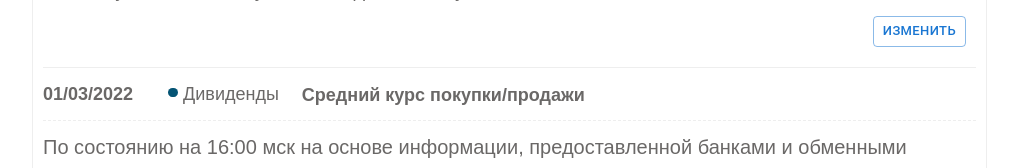
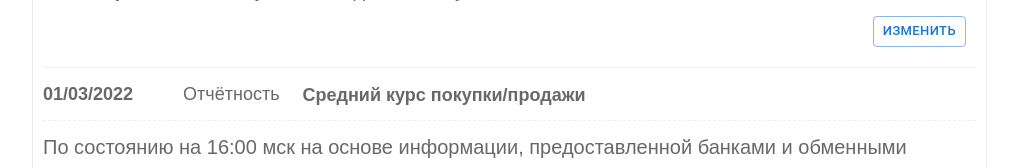
Before and after one commit to koras/moexbox, a React (Create React App) app: page /crypto/1 in a window 1280 px wide. Shown: the part 857-1025 px from the top of the page, without its empty margins (253-1271 px from the left). Built offline with nearby package versions, Linux system fonts and the light colour scheme.

Commit message:
форма, сохранения записей

```diff
--- a/src/stories/storeNews.js
+++ b/src/stories/storeNews.js
@@ -1,88 +1,91 @@
-
 //import { observable,autorun, makeObservable, computed, action }  from "mobx"
-
 
 import { makeAutoObservable } from "mobx";
 
-import moment from 'moment';
+import moment from "moment";
 //import _ from "lodash";
 
 class storeNews {
-
   constructor() {
     makeAutoObservable(this);
- }
+  }
+  // объект для редактирования
+  eventNew = {};
+
   news = [
     {
       id: 100,
       event: "Сплит акций",
       type: "split",
-      typeId: "2",
+      typeId: 8,
       source: "https://ru.investing.com/analysis/article-200298747",
-      url:'split-couple-actii',
-      title_url: 'split-acti',
-      instrument:{
+      url: "split-couple-actii",
+      title_url: "split-acti",
+      instrument: {
         id: 1111,
-        name: 'Биткоин',
+        name: "Биткоин",
         price: 150,
-        type: 'crypto',
+        type: "crypto",
         change: "+10",
-        ticker: 'btc',
-        currency: "$"
+        ticker: "btc",
+        currency: "$",
       },
-      ticker: 'btc',
+      ticker: "btc",
       date: "01/03/2022",
       title: "Рыба конь, вперёд гармонь",
       text: "Сайт рыбатекст поможет дизайнеру, верстальщику, вебмастеру сгенерировать несколько абзацев более менее осмысленного текста рыбы на русском языке, а начинающему оратору отточить навык публичных выступлений в домашних условиях.",
-      fulltext: "<p>Российский фондовый рынок после обвала в первой половине месяца завершает октябрь заметным повышением.</p> <br><br>Индикатор Мосбиржи подскочил почти на 11%Российский фондовый рынок после обвала в первой половине месяца завершает октябрь заметным повышением. Индикатор Мосбиржи подскочил почти на 11%Российский фондовый рынок после обвала в первой половине месяца завершает октябрь заметным повышением. Индикатор Мосбиржи подскочил почти на 11%Российский фондовый рынок после обвала в первой половине месяца завершает октябрь заметным повышением. Индикатор Мосбиржи подскочил почти на 11%Российский фондовый рынок после обвала в первой половине месяца завершает октябрь заметным повышением. Индикатор Мосбиржи подскочил почти на 11%Российский фондовый рынок после обвала в первой половине месяца завершает октябрь заметным повышением. Индикатор Мосбиржи подскочил почти на 11%",
+      fulltext:
+        "<p>Российский фондовый рынок после обвала в первой половине месяца завершает октябрь заметным повышением.</p> <br><br>Индикатор Мосбиржи подскочил почти на 11%Российский фондовый рынок после обвала в первой половине месяца завершает октябрь заметным повышением. Индикатор Мосбиржи подскочил почти на 11%Российский фондовый рынок после обвала в первой половине месяца завершает октябрь заметным повышением. Индикатор Мосбиржи подскочил почти на 11%Российский фондовый рынок после обвала в первой половине месяца завершает октябрь заметным повышением. Индикатор Мосбиржи подскочил почти на 11%Российский фондовый рынок после обвала в первой половине месяца завершает октябрь заметным повышением. Индикатор Мосбиржи подскочил почти на 11%Российский фондовый рынок после обвала в первой половине месяца завершает октябрь заметным повышением. Индикатор Мосбиржи подскочил почти на 11%",
       link: "https://journal.tinkoff.ru/invest-service/",
     },
     {
       id: 101,
-      event: "Дивиденды",
-      type: "dividend",
-      typeId: "3",
-      url:'dividend-couple',
+      event: "Отчётность",
+      type: "reporting",
+      typeId: 3,
+      url: "dividend-couple",
       source: "https://ru.investing.com/analysis/article-200298747",
-      title_url: 'dividends',
-      instrument:{
+      title_url: "dividends",
+      instrument: {
         id: 1111,
-        name: 'Биткоин',
-        type: 'crypto',
-        ticker: 'btc',
+        name: "Биткоин",
+        type: "crypto",
+        ticker: "btc",
         price: 140,
         change: "+10",
-        currency: "$"
+        currency: "$",
       },
-      ticker: 'btc',
+      ticker: "btc",
       date: "01/03/2022",
       title: " Cредний курс покупки/продажи",
       text: "По состоянию на 16:00 мск на основе информации, предоставленной банками и обменными пунктами Москвы, Cредний курс покупки/продажи наличного доллара составил 62,68/68 руб",
-      fulltext: "<p>Российский фондовый рынок после обвала в первой половине месяца завершает октябрь заметным повышением.</p> <p>Российский фондовый рынок после обвала в первой половине месяца завершает октябрь заметным повышением.</p> Российский фондовый рынок после обвала в первой половине месяца завершает октябрь заметным повышением. <br><br>Индикатор Мосбиржи подскочил почти на 11%Российский фондовый рынок после обвала в первой половине месяца завершает октябрь заметным повышением. Индикатор Мосбиржи подскочил почти на 11%Российский фондовый рынок после обвала в первой половине месяца завершает октябрь заметным повышением. Индикатор Мосбиржи подскочил почти на 11%Российский фондовый рынок после обвала в первой половине месяца завершает октябрь заметным повышением. Индикатор Мосбиржи подскочил почти на 11%Российский фондовый рынок после обвала в первой половине месяца завершает октябрь заметным повышением. Индикатор Мосбиржи подскочил почти на 11%Российский фондовый рынок после обвала в первой половине месяца завершает октябрь заметным повышением. Индикатор Мосбиржи подскочил почти на 11%",
+      fulltext:
+        "<p>Российский фондовый рынок после обвала в первой половине месяца завершает октябрь заметным повышением.</p> <p>Российский фондовый рынок после обвала в первой половине месяца завершает октябрь заметным повышением.</p> Российский фондовый рынок после обвала в первой половине месяца завершает октябрь заметным повышением. <br><br>Индикатор Мосбиржи подскочил почти на 11%Российский фондовый рынок после обвала в первой половине месяца завершает октябрь заметным повышением. Индикатор Мосбиржи подскочил почти на 11%Российский фондовый рынок после обвала в первой половине месяца завершает октябрь заметным повышением. Индикатор Мосбиржи подскочил почти на 11%Российский фондовый рынок после обвала в первой половине месяца завершает октябрь заметным повышением. Индикатор Мосбиржи подскочил почти на 11%Российский фондовый рынок после обвала в первой половине месяца завершает октябрь заметным повышением. Индикатор Мосбиржи подскочил почти на 11%Российский фондовый рынок после обвала в первой половине месяца завершает октябрь заметным повышением. Индикатор Мосбиржи подскочил почти на 11%",
       link: "https://journal.tinkoff.ru/invest-service/",
     },
     {
       id: 102,
       event: "Новости",
       type: "news",
-      typeId: "4",
-      ticker: 'btc',
+      typeId: 4,
+      ticker: "btc",
       source: "https://ru.investing.com/analysis/article-200298747",
-      url:'full-down-ruble',
-      title_url: 'full-ruble',
-      instrument:{
+      url: "full-down-ruble",
+      title_url: "full-ruble",
+      instrument: {
         id: 1111,
-        name: 'Биткоин',
-        type: 'crypto',
-        ticker: 'btc',
+        name: "Биткоин",
+        type: "crypto",
+        ticker: "btc",
         price: 130,
         change: "-10",
-        currency: "$"
+        currency: "$",
       },
       date: "01/03/2022",
       title: "Обвал рубля",
       text: "Российский фондовый рынок после обвала в первой половине месяца завершает октябрь заметным повышением. Индикатор Мосбиржи подскочил почти на 11%",
-      fulltext: "<p>Российский фондовый рынок после обвала в первой половине месяца завершает октябрь заметным повышением.</p> <p>Российский фондовый рынок после обвала в первой половине месяца завершает октябрь заметным повышением.</p> Российский фондовый рынок после обвала в первой половине месяца завершает октябрь заметным повышением. <br><br>Индикатор Мосбиржи подскочил почти на 11%Российский фондовый рынок после обвала в первой половине месяца завершает октябрь заметным повышением. Индикатор Мосбиржи подскочил почти на 11%Российский фондовый рынок после обвала в первой половине месяца завершает октябрь заметным повышением. Индикатор Мосбиржи подскочил почти на 11%Российский фондовый рынок после обвала в первой половине месяца завершает октябрь заметным повышением. Индикатор Мосбиржи подскочил почти на 11%Российский фондовый рынок после обвала в первой половине месяца завершает октябрь заметным повышением. Индикатор Мосбиржи подскочил почти на 11%Российский фондовый рынок после обвала в первой половине месяца завершает октябрь заметным повышением. Индикатор Мосбиржи подскочил почти на 11%",
+      fulltext:
+        "<p>Российский фондовый рынок после обвала в первой половине месяца завершает октябрь заметным повышением.</p> <p>Российский фондовый рынок после обвала в первой половине месяца завершает октябрь заметным повышением.</p> Российский фондовый рынок после обвала в первой половине месяца завершает октябрь заметным повышением. <br><br>Индикатор Мосбиржи подскочил почти на 11%Российский фондовый рынок после обвала в первой половине месяца завершает октябрь заметным повышением. Индикатор Мосбиржи подскочил почти на 11%Российский фондовый рынок после обвала в первой половине месяца завершает октябрь заметным повышением. Индикатор Мосбиржи подскочил почти на 11%Российский фондовый рынок после обвала в первой половине месяца завершает октябрь заметным повышением. Индикатор Мосбиржи подскочил почти на 11%Российский фондовый рынок после обвала в первой половине месяца завершает октябрь заметным повышением. Индикатор Мосбиржи подскочил почти на 11%Российский фондовый рынок после обвала в первой половине месяца завершает октябрь заметным повышением. Индикатор Мосбиржи подскочил почти на 11%",
 
       link: "https://www.binance.com/ru/trade/DOGE_USDT?theme=dark&type=spot",
     },
@@ -90,62 +93,105 @@ class storeNews {
       id: 103,
       event: "Новости",
       type: "news",
-      typeId: "5",
-      url:'kurs-ruble-to-12-12-2022',
-      ticker: 'btc',
-      title_url: 'kurs-ruble',
-      instrument:{
+      typeId: 5,
+      url: "kurs-ruble-to-12-12-2022",
+      ticker: "btc",
+      title_url: "kurs-ruble",
+      instrument: {
         id: 1111,
-        name: 'Биткоин',
-        type: 'crypto',
-        ticker: 'btc',
+        name: "Биткоин",
+        type: "crypto",
+        ticker: "btc",
         price: 120,
         change: "-10",
-        currency: "$"
+        currency: "$",
       },
       date: "01/03/2022",
       title: "Новый курс рубля",
       source: "https://ru.investing.com/analysis/article-200298747",
-      fulltext: "<p>Российский фондовый рынок после обвала в первой половине месяца завершает октябрь заметным повышением.</p> <p>Российский фондовый рынок после обвала в первой половине месяца завершает октябрь заметным повышением.</p> Российский фондовый рынок после обвала в первой половине месяца завершает октябрь заметным повышением. <br><br>Индикатор Мосбиржи подскочил почти на 11%Российский фондовый рынок после обвала в первой половине месяца завершает октябрь заметным повышением. Индикатор Мосбиржи подскочил почти на 11%Российский фондовый рынок после обвала в первой половине месяца завершает октябрь заметным повышением. Индикатор Мосбиржи подскочил почти на 11%Российский фондовый рынок после обвала в первой половине месяца завершает октябрь заметным повышением. Индикатор Мосбиржи подскочил почти на 11%Российский фондовый рынок после обвала в первой половине месяца завершает октябрь заметным повышением. Индикатор Мосбиржи подскочил почти на 11%Российский фондовый рынок после обвала в первой половине месяца завершает октябрь заметным повышением. Индикатор Мосбиржи подскочил почти на 11%",
+      fulltext:
+        "<p>Российский фондовый рынок после обвала в первой половине месяца завершает октябрь заметным повышением.</p> <p>Российский фондовый рынок после обвала в первой половине месяца завершает октябрь заметным повышением.</p> Российский фондовый рынок после обвала в первой половине месяца завершает октябрь заметным повышением. <br><br>Индикатор Мосбиржи подскочил почти на 11%Российский фондовый рынок после обвала в первой половине месяца завершает октябрь заметным повышением. Индикатор Мосбиржи подскочил почти на 11%Российский фондовый рынок после обвала в первой половине месяца завершает октябрь заметным повышением. Индикатор Мосбиржи подскочил почти на 11%Российский фондовый рынок после обвала в первой половине месяца завершает октябрь заметным повышением. Индикатор Мосбиржи подскочил почти на 11%Российский фондовый рынок после обвала в первой половине месяца завершает октябрь заметным повышением. Индикатор Мосбиржи подскочил почти на 11%Российский фондовый рынок после обвала в первой половине месяца завершает октябрь заметным повышением. Индикатор Мосбиржи подскочил почти на 11%",
 
       text: "По состоянию на 16:00 мск на основе информации, предоставленной банками и обменными пунктами Москвы, Cредний курс покупки/продажи наличного доллара составил 62,68/68 руб. за",
       link: "https://ru.investing.com/currencies/usd-rub",
     },
   ];
 
-
+  changeTypeEvent(id, value) {
+    console.log(value);
+    this.news.forEach((element) => {
+      if (element.id === id) {
+        element.typeId = value.value;
+        element.event = value.label;
+        element.type = value.type;
+      }
+    });
+    this.eventNew.typeId = value.value;
+    this.eventNew.event = value.label;
+    this.eventNew.type = value.type;
+  }
   // обновляем дату при редактированиие события
-  setDateEvent(id, date){
-      console.log(date);
-      this.news.forEach(element => {
-        if(element.id === id){
-        //  console.log(date,moment( date).format("DD-MM-YYYY"))
-
-          element.date = moment( date).format("DD/MM/YYYY")
-          console.log(element.date ,'element.date ');
-        }
-      });
+  setDateEvent(id, date) {
+    console.log(date);
+    this.news.forEach((element) => {
+      if (element.id === id) {
+        element.date = moment(date).format("DD/MM/YYYY");
+        this.eventNew.date = moment(date).format("DD/MM/YYYY");
+      }
+    });
   }
 
+  changeEventName(id, text) {
+    this.news.forEach((element) => {
+      if (element.id === id) {
+        element.title = text;
+        this.eventNew.title = text;
+        // element.date = moment( date).format("DD/MM/YYYY")
+      }
+    });
+  }
 
+  changeEventSource(id, text) {
+    this.news.forEach((element) => {
+      if (element.id === id) {
+        element.source = text;
+        this.eventNew.source = text;
+        // element.date = moment( date).format("DD/MM/YYYY")
+      }
+    });
+  }
 
+  changeEventText(id, text) {
+    this.news.forEach((element) => {
+      if (element.id === id) {
+        element.text = text;
+        this.eventNew.text = text;
+        // element.date = moment( date).format("DD/MM/YYYY")
+      }
+    });
+  }
 
-  getNew(ticker,url){
-    const event = this.news.filter(item=> {
-        return item.url === url && item.ticker === ticker
-    })
+  changeEventFulltext(text) {
+  //  console.log(text);
+    this.eventNew.fulltext= text;
+  }
+
+  // сохраняем событие
+  saveEvent=()=> {
+    console.log( this.eventNew);
+  }
+
+  getNew(ticker, url) {
+    const event = this.news.filter((item) => {
+      return item.url === url && item.ticker === ticker;
+    });
+    this.eventNew = Object.assign({}, event[0]);
     return event[0];
   }
 
-
-
-   getNews () {
-    return this.news
+  getNews() {
+    return this.news;
   }
-
-
-
-
 }
 
 export { storeNews };
```
Also changed, not shown: src/pages/EventEdit.js (+33 -45 lines).
